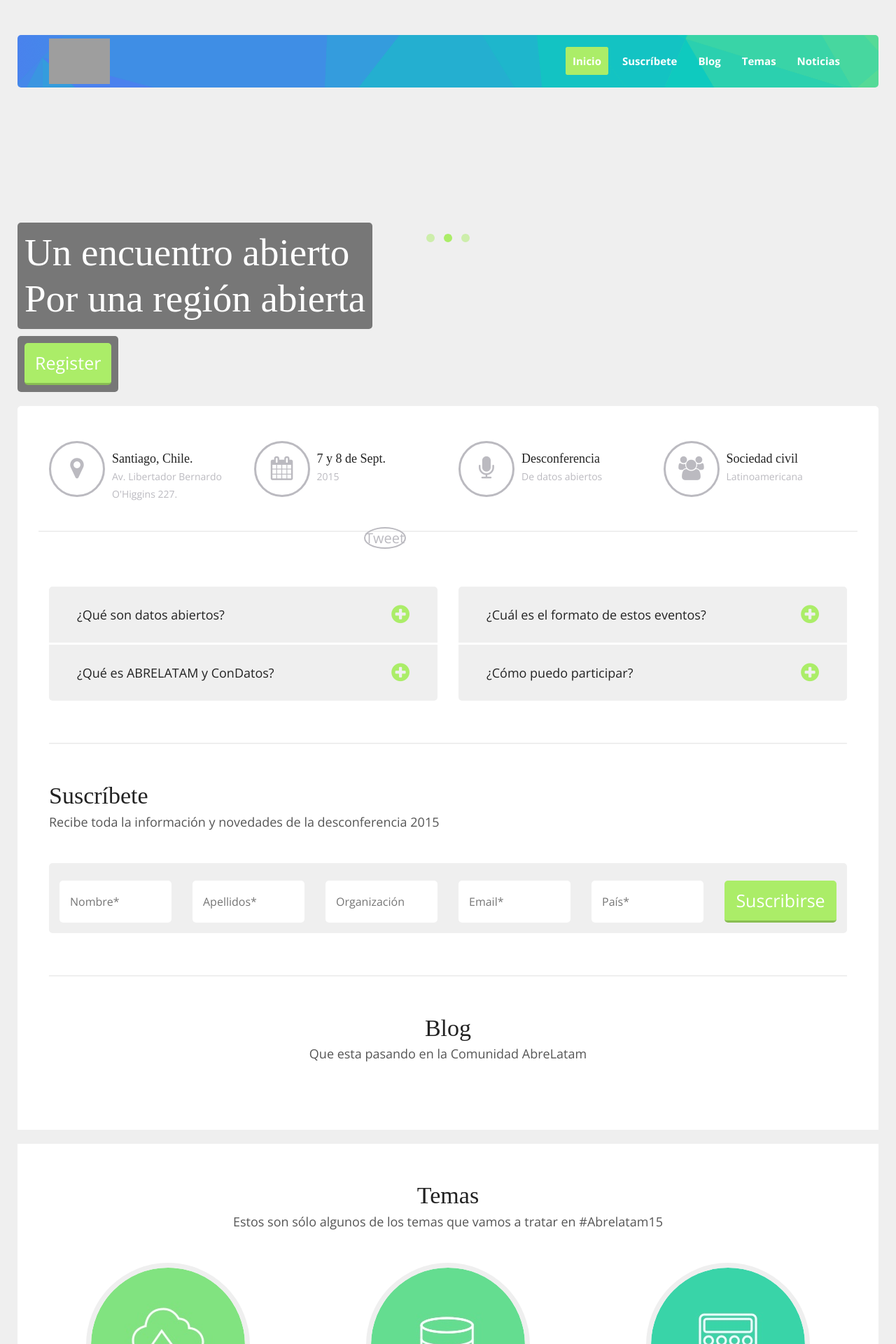
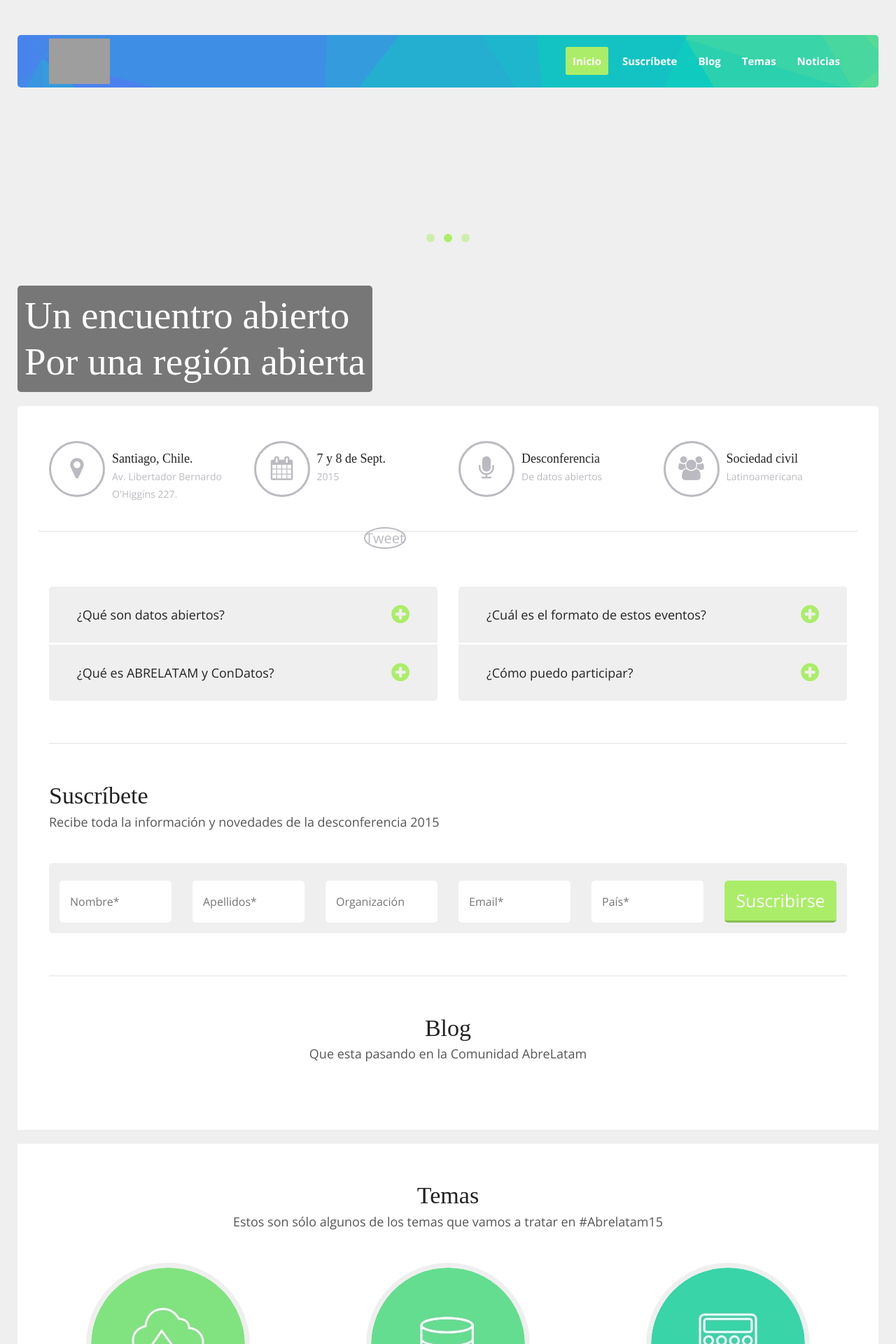
Before and after one commit to somosmas/abrelatam, a Jekyll site: the page built from index.html, in a window 1280 px wide. Shown: the top 1920 px of the page at 70% size. Built offline with Jekyll 4.4.1, drawn with Linux system fonts in a browser that asks for light colours; some web fonts are replaced; comment, search, counter and statistics services are not loaded; grey boxes are pictures that could not be loaded.

Commit message:
Saca redes de temas.

```diff
--- a/css/style.css
+++ b/css/style.css
@@ -183,6 +183,10 @@ input[type='submit']:hover, input[type='submit']:active {
 	font-size: 20px;
 	border-bottom: 2px solid rgba(0, 0, 0, 0.2);
 	height: 4rem;
+}
+
+.nodisplay {
+	display: none;
 }
 
 .text-width {
--- a/index.html
+++ b/index.html
@@ -13,11 +13,11 @@ layout: default
 							<h1>Un encuentro abierto<br/>Por una región abierta</h1>
 						</div>
 					</div>
-					<div class="row">
+<!-- 					<div class="row">
 						<div class="blk">
 							<input type="submit" value="Register" name="submit" id="goregister">
 						</div>
-					</div>
+					</div> -->
 				</div>
 			</div>
 
@@ -194,10 +194,10 @@ layout: default
 									<div class="speaker-photo">
 										<img src="images/demo/speakers/speaker-01.jpg" alt="Speaker 1">
 									</div>
-									<div class="speaker-contacts">
+<!-- 									<div class="speaker-contacts">
 										<a href="#" class="contact pull-left fa fa-facebook"></a>
 										<a href="#" class="contact pull-right fa fa-twitter"></a>
-									</div>
+									</div> -->
 								</div>
 								<h3>Apertura de datos</h3>
 								<p>Estrategias y experiencias para que los gobiernos abran sus datos.</p>
@@ -209,10 +209,10 @@ layout: default
 									<div class="speaker-photo">
 										<img src="images/demo/speakers/speaker-02.jpg" alt="Speaker 2">
 									</div>
-									<div class="speaker-contacts">
+<!-- 									<div class="speaker-contacts">
 										<a href="#" class="contact pull-left fa fa-facebook"></a>
 										<a href="#" class="contact pull-right fa fa-twitter"></a>
-									</div>
+									</div> -->
 								</div>
 								<h3>Bases de datos</h3>
 								<p>Calidad, formato y periodicidad de los datos.</p>
@@ -224,10 +224,10 @@ layout: default
 									<div class="speaker-photo">
 										<img src="images/demo/speakers/speaker-03.jpg" alt="Speaker 3">
 									</div>
-									<div class="speaker-contacts">
+<!-- 									<div class="speaker-contacts">
 										<a href="#" class="contact pull-left fa fa-facebook"></a>
 										<a href="#" class="contact pull-right fa fa-twitter"></a>
-									</div>
+									</div> -->
 								</div>
 								<h3>Financiamiento</h3>
 								<p>Claves para emprender con un proyecto de datos abiertos.</p>
@@ -241,10 +241,10 @@ layout: default
 									<div class="speaker-photo">
 										<img src="images/demo/speakers/speaker-04.jpg" alt="Speaker 4">
 									</div>
-									<div class="speaker-contacts">
+<!-- 									<div class="speaker-contacts">
 										<a href="#" class="contact pull-left fa fa-facebook"></a>
 										<a href="#" class="contact pull-right fa fa-twitter"></a>
-									</div>
+									</div> -->
 								</div>
 								<h3>Cultura datera</h3>
 								<p>Experiencias de la comunidad que trabaja con datos abiertos.</p>
@@ -256,10 +256,10 @@ layout: default
 									<div class="speaker-photo">
 										<img src="images/demo/speakers/speaker-05.jpg" alt="Speaker 5">
 									</div>
-									<div class="speaker-contacts">
+<!-- 									<div class="speaker-contacts">
 										<a href="#" class="contact pull-left fa fa-facebook"></a>
 										<a href="#" class="contact pull-right fa fa-twitter"></a>
-									</div>
+									</div> -->
 								</div>
 								<h3>Gobierno Abierto</h3>
 								<p>Lo que nos gusta y lo que no en el camino por abrir los Estados.</p>
@@ -271,10 +271,10 @@ layout: default
 									<div class="speaker-photo">
 										<img src="images/demo/speakers/speaker-06.jpg" alt="Speaker 6">
 									</div>
-									<div class="speaker-contacts">
+<!-- 									<div class="speaker-contacts">
 										<a href="#" class="contact pull-left fa fa-facebook"></a>
 										<a href="#" class="contact pull-right fa fa-twitter"></a>
-									</div>
+									</div> -->
 								</div>
 								<h3>Transparencia</h3>
 								<p>Datos abiertos como herramienta al servicio de la transparencia</p>
```
Also changed, not shown: favicon.ico (added).
